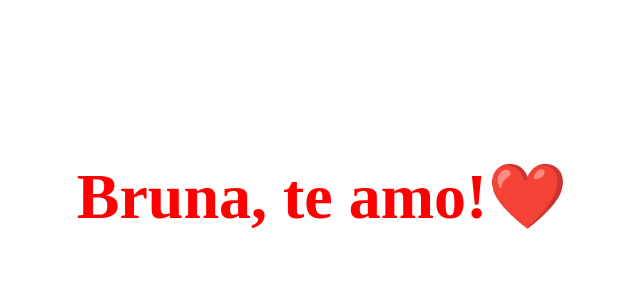
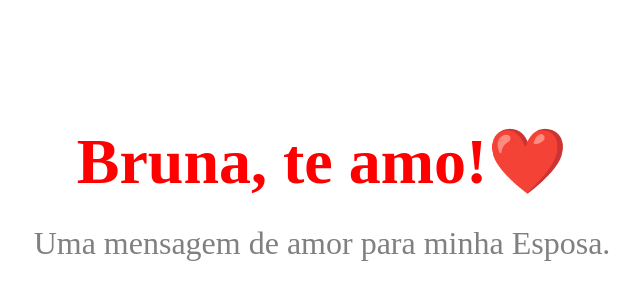
Before and after one commit to philalbu/clone-tabnews, a Next.js app: page / in a window 1280 px wide. Shown: the part 172-472 px from the top of the page, without its empty margins (318-958 px from the left). Built offline with nearby package versions, Linux system fonts and the light colour scheme.

Commit message:
inclusão node_modules na pasta gitignore

```diff
--- a/pages/index.js
+++ b/pages/index.js
@@ -1,7 +1,8 @@
 function Home() {
     return (
-        <div style={{ display: 'flex', alignItems: 'center', justifyContent: 'center', height: '90vh'}}>
-            <h1 style={{ color: 'red', fontSize: '4rem' }}>Bruna, te amo!❤️</h1>
+        <div style={{ display: 'flex', alignItems: 'center', justifyContent: 'center', height: '90vh', flexDirection: 'column', gap: '20px'}}>
+            <h1 style={{ color: 'red', fontSize: '4rem', lineHeight: '115%', margin: '0' }}>Bruna, te amo!❤️</h1>
+            <p style={{ color: 'gray', fontSize: '2rem', lineHeight: '150%', margin: '0' }}>Uma mensagem de amor para minha Esposa.</p>
         </div>
     )
 }
```
Also changed, not shown: 1 other file (tests, documents, lock files or other folders).
